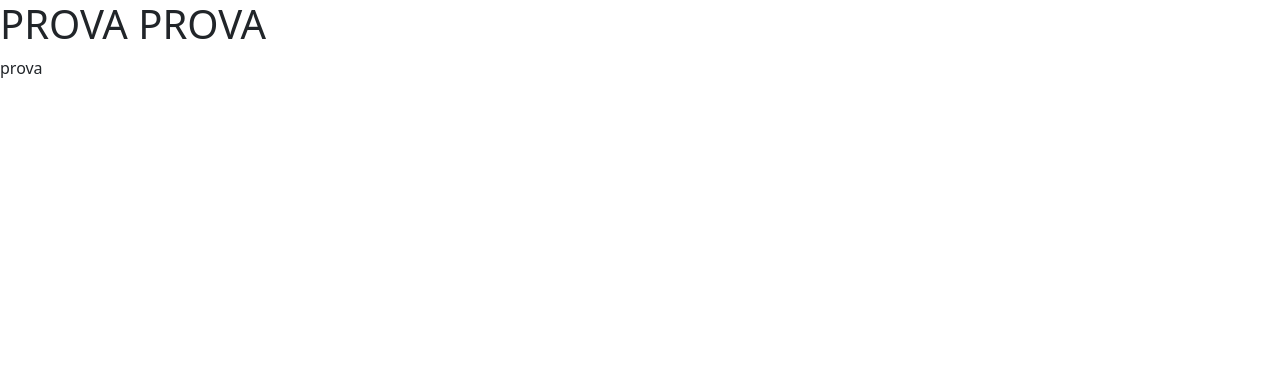
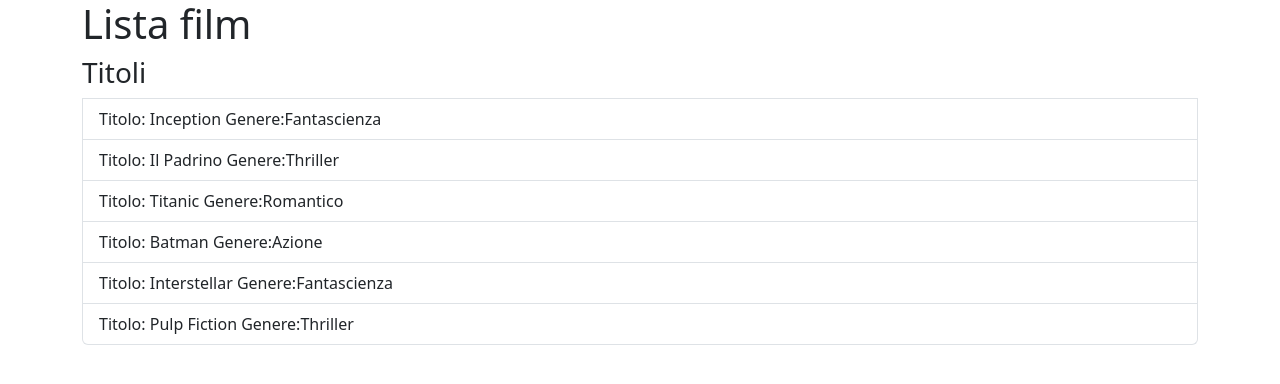
Before and after one commit to ernestocostanzo51/react-movie-filter, a React (Vite) app: page / in a window 1280 px wide. Shown: the top 384 px of the page. Built offline with nearby package versions, Linux system fonts and the light colour scheme.

Commit message:
creazione lista film

```diff
--- a/src/App.jsx
+++ b/src/App.jsx
@@ -3,11 +3,42 @@
 
 function App() {
 
+  const films = [
+   { title: 'Inception', genre: 'Fantascienza' },
+   { title: 'Il Padrino', genre: 'Thriller' },
+   { title: 'Titanic', genre: 'Romantico' },
+   { title: 'Batman', genre: 'Azione' },
+   { title: 'Interstellar', genre: 'Fantascienza' },
+   { title: 'Pulp Fiction', genre: 'Thriller' },
+ ]
+
+
 
   return (
     <>
-     <h1>PROVA PROVA</h1>
-     <p>prova</p>
+    <div className='container'>
+      <div className='row'>
+        <div className='col'>
+          <h1>Lista film</h1>
+        </div>
+      </div>
+    </div>
+     <div className='container'>
+      <div className='row'>
+        <div className='col'>
+          <ul className="list-group">
+            <h3>Titoli</h3>
+            {
+              films.map(film =>(
+                <li className='list-group-item'>Titolo: {film.title} Genere:{film.genre}</li>
+              ))
+            }
+          </ul>
+        </div>
+
+
+      </div>
+     </div>
     </>
   )
 }
```
